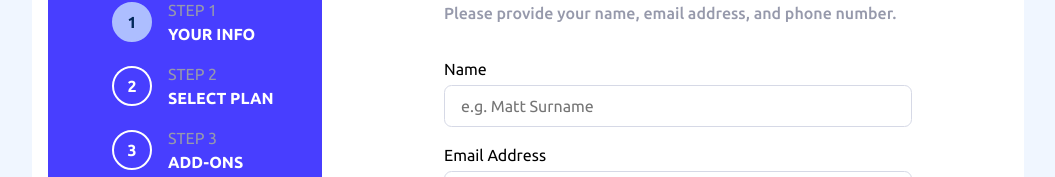
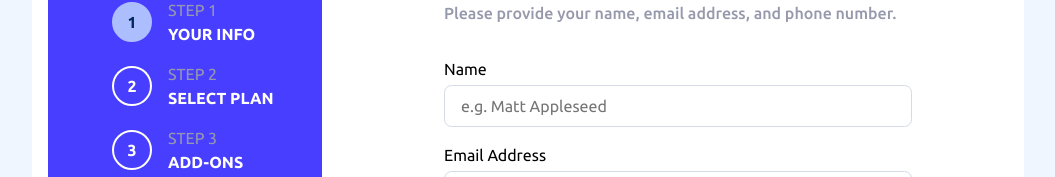
Before and after one commit to SparicI/multi-step-form, a Nuxt app: page / in a window 1280 px wide. Shown: the part 182-359 px from the top of the page, without its empty margins (112-1167 px from the left). Built offline with nearby package versions, Linux system fonts and the light colour scheme.

Commit message:
Update README

```diff
--- a/components/TheForm.vue
+++ b/components/TheForm.vue
@@ -29,7 +29,7 @@
                             id="name"
                             class="profile__input input-border"
                             :class="{ error: error?.name === true }"
-                            placeholder="e.g. Matt Surname"
+                            placeholder="e.g. Matt Appleseed"
                             required
                         >
                         <span
--- a/components/TheStepIndicator.vue
+++ b/components/TheStepIndicator.vue
@@ -1,7 +1,7 @@
 <template>
     <ol class="step__list">
         <li
-            aria-current="step"
+            :aria-current="sectionActive === 'step-1' ? 'step' : 'false'"
             class="step__list-item"
             :class="{ active: sectionActive === 'step-1' }"
         >
@@ -12,6 +12,7 @@
 
         </li>
         <li
+            :aria-current="sectionActive === 'step-2' ? 'step' : 'false'"
             class="step__list-item"
             :class="{ active: sectionActive === 'step-2' }"
         >
@@ -21,6 +22,7 @@
             </p>
         </li>
         <li
+            :aria-current="sectionActive === 'step-3' ? 'step' : 'false'"
             class="step__list-item"
             :class="{ active: sectionActive === 'step-3' }"
         >
@@ -30,6 +32,7 @@
             </p>
         </li>
         <li
+            :aria-current="sectionActive === 'step-4' ? 'step' : 'false'"
             class="step__list-item"
             :class="{ active: sectionActive === 'step-4' }"
         >
```
Also changed, not shown: public/images/screenshot.png (added), 1 other file (tests, documents, lock files or other folders).
